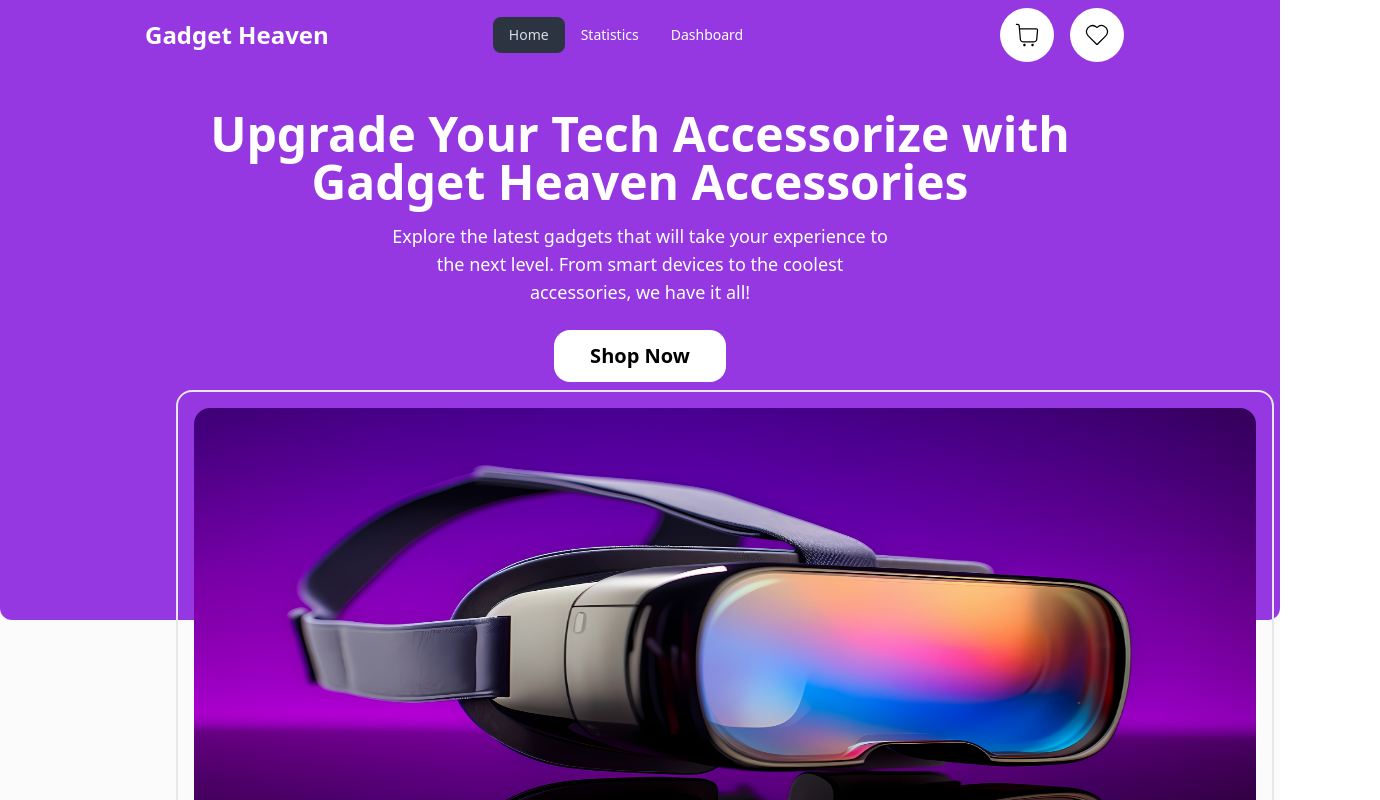
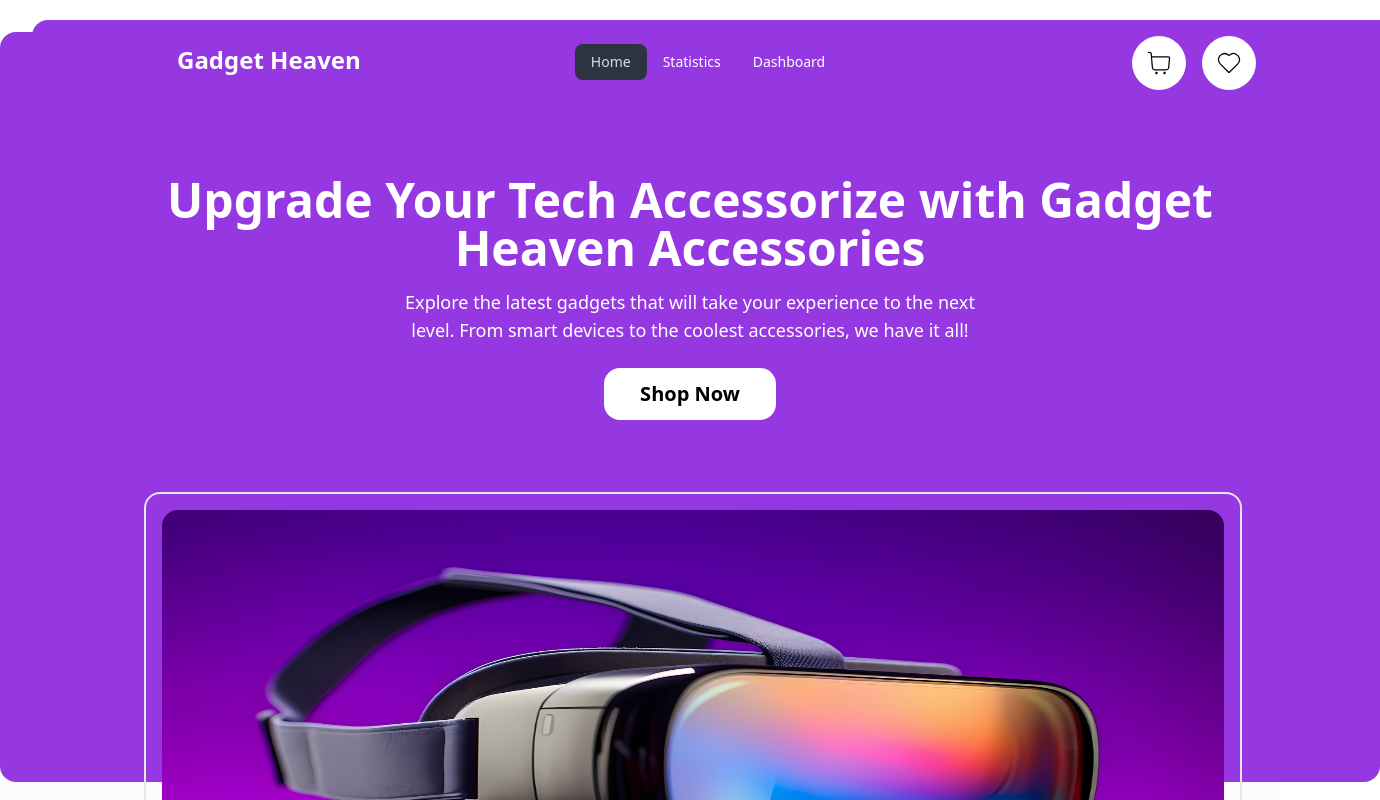
Before and after one commit to programming-hero-web-course-4/b10a8-gadget-heaven-farhana988, a React (Vite) app: page / in a window 1280 px wide. Shown: the top 800 px of the page, 1380 px wide, since content can reach past the window. Built offline with nearby package versions, Linux system fonts and the light colour scheme.

Commit message:
navbar design

```diff
--- a/src/components/Banner.jsx
+++ b/src/components/Banner.jsx
@@ -5,8 +5,8 @@ import Heading from "./Heading";
 function Banner() {
   return (
     <div
-      className="bg-[#9538E2]  rounded-b-xl text-white items-center
-     text-center relative h-[400px] lg:h-[550px] pt-10"
+      className="bg-[#9538E2]  rounded-2xl text-white items-center
+     text-center relative h-[400px] lg:h-[750px] pt-36 mt-8 w-[1380px] mx-auto"
     >
       <Heading
         title={"Upgrade Your Tech Accessorize with Gadget Heaven Accessories"}
@@ -17,7 +17,7 @@ function Banner() {
       <button className="bg-white rounded-2xl px-9 py-3 text-black font-bold text-xl mt-6">
        <Link to={'/dashboard'}> Shop Now</Link>
       </button>
-      <div className="border-2 absolute top-64 left-7 lg:top-80 lg:left-44 p-2 lg:p-4  rounded-2xl ">
+      <div className="border-2 absolute top-64 left-7 lg:top-[460px] lg:left-36 p-2 lg:p-4  rounded-2xl ">
         <img
           className="w-[350px] lg:w-[1062px] lg:h-[450px] rounded-2xl
         "
--- a/src/components/Navbar.jsx
+++ b/src/components/Navbar.jsx
@@ -1,4 +1,3 @@
-// Navbar.js
 import { Link, NavLink, useLocation } from "react-router-dom";
 import { CiShoppingCart, CiHeart } from "react-icons/ci";
 import { useCart } from '../components/CartProvider';
@@ -7,12 +6,28 @@ function Navbar() {
   const location = useLocation();
   const { cartCount, wishCount } = useCart();
 
-  const navbarBackgroundColor = location.pathname === '/' ? '#9538E2' : '#ffffff';
-  const textColor = location.pathname === '/' ? 'text-white' : 'text-black';
+  const navbarBackgroundColor =( location.pathname === '/' ||
+    location.pathname === '/category/Laptops'  ||
+   location.pathname === '/category/Phones' ||
+   location.pathname === '/category/Smart%20Watches' ||
+   location.pathname === '/category/Accessories' ||
+   location.pathname === '/category/MacBook' ||
+   location.pathname === '/category/iPhone'
+  )
+    ? '#9538E2' : '#ffffff';
+  const textColor = ( location.pathname === '/' ||
+    location.pathname === '/category/Laptops'  ||
+   location.pathname === '/category/Phones' ||
+   location.pathname === '/category/Smart%20Watches' ||
+   location.pathname === '/category/Accessories' ||
+   location.pathname === '/category/MacBook' ||
+   location.pathname === '/category/iPhone'
+  )? 'text-white' : 'text-black';
 
   return (
-    <div className={`bg-[${navbarBackgroundColor}]`}>
-      <div className={`navbar lg:px-32 rounded-b-none rounded-t-xl ${textColor}`}>
+    <div className={`bg-[${navbarBackgroundColor}]  ${textColor}
+    mt-5 w-[1380px]  rounded-t-2xl py-4 fixed backdrop-blur-3xl top-0 left-8 z-50 `}>
+      <div className={` flex lg:px-32 rounded-b-none rounded-t-xl `}>
         <div className="navbar-start">
           <div className="dropdown">
             <div tabIndex={0} role="button" className="btn btn-ghost lg:hidden">
@@ -44,7 +59,7 @@ function Navbar() {
             <li><NavLink to="/dashboard">Dashboard</NavLink></li>
           </ul>
         </div>
-        <div className="navbar-end gap-4 mr-7">
+        <div className="navbar-end flex  gap-4 mr-7">
           <Link className="lg:text-3xl rounded-full bg-white text-black p-3" to="/cart">
             <CiShoppingCart />
             {cartCount > 0 && (
```
